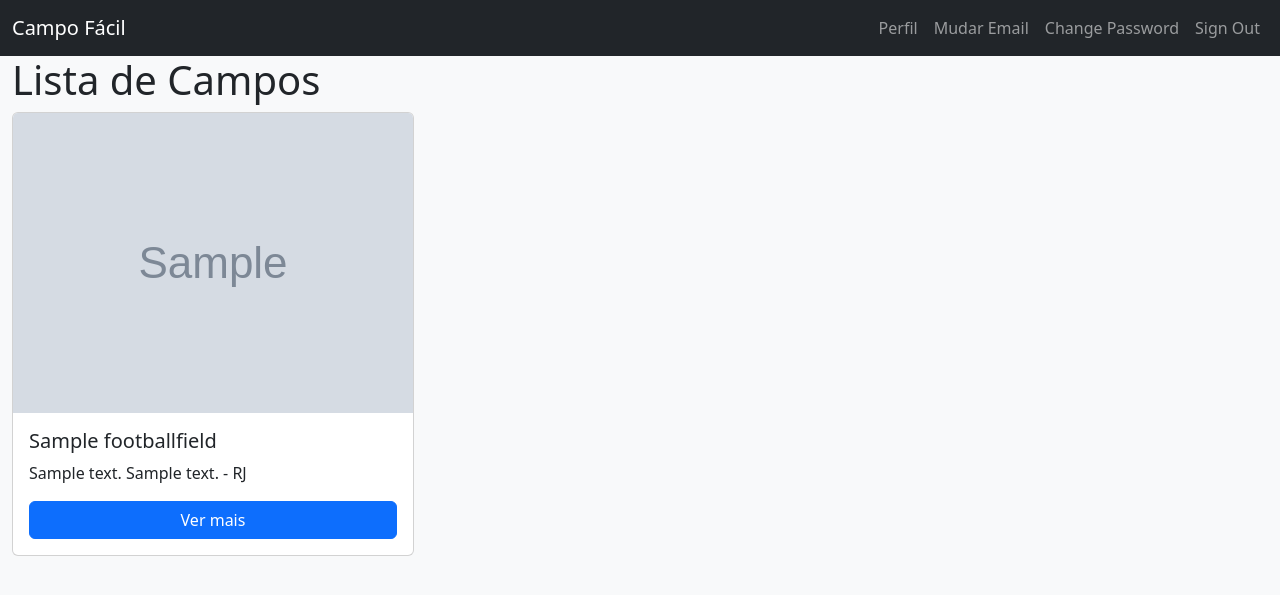
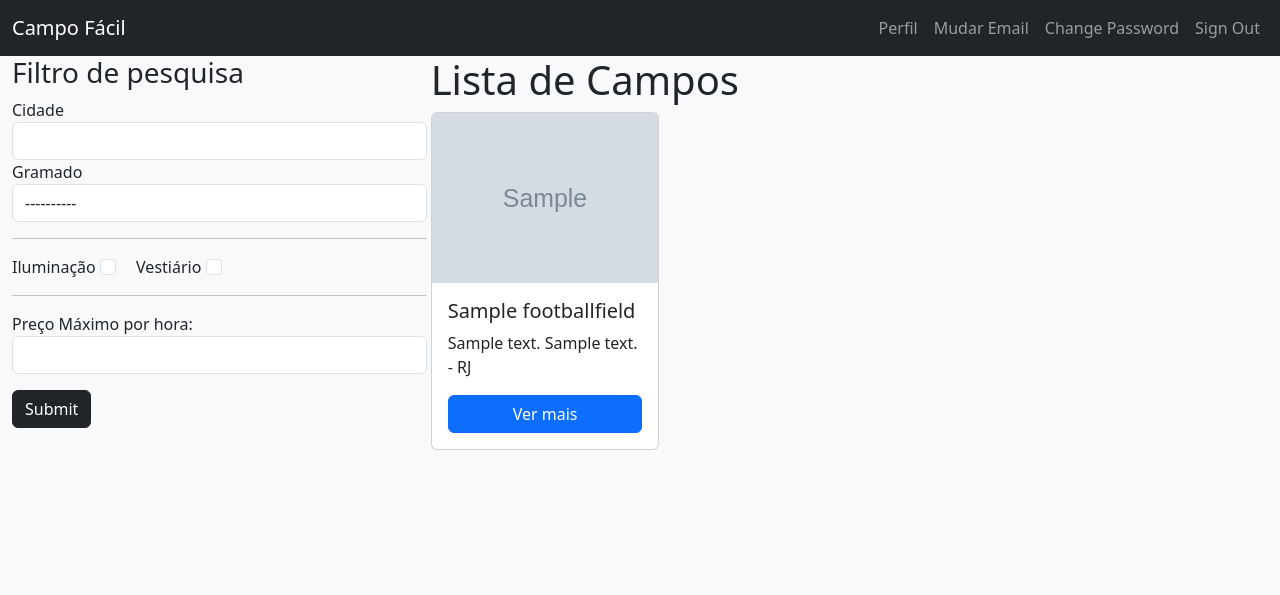
Before and after one commit to kyoduke/django-campo-facil, a Django app: page /fields/ in a window 1280 px wide. Shown: the top 595 px of the page. Run offline with Django 5.2, Linux system fonts and the light colour scheme; a user stored in the database is signed in; tables that the repository leaves empty hold one stand-in row (values such as "Sample post"); grey boxes marked "Sample" are stand-in pictures; some libraries are stand-ins or nearby versions.

Commit message:
added field list page with advanced filter option

```diff
--- a/djangoapp/football_fields/forms.py
+++ b/djangoapp/football_fields/forms.py
@@ -35,3 +35,35 @@ AttachmentFormSet = forms.inlineformset_factory(
     extra = 3,
     can_delete=True
 )
+
+
+class FootballFieldFilterForm(forms.Form):
+    """
+
+    """
+
+    # adds an empty choice as default
+    grass_choices = [('', '----------')] + FootballField.GRASS_CHOICES.copy()
+
+    labels = {
+        'city': 'Cidade',
+        'grass_type': 'Tipo de Grama',
+        'has_field_lighting': 'Iluminação Noturna',
+        'has_changing_room': 'Vestiário',
+        'max_hour_price': 'Preço máximo por hora'
+    }
+
+    city = forms.CharField(required=False, label=labels['city'])
+    grass_type = forms.ChoiceField(choices=grass_choices, required=False, label=labels['grass_type'])
+    has_field_lighting = forms.BooleanField(required=False, label=labels['has_field_lighting'])
+    has_changing_room = forms.BooleanField(required=False, label=labels['has_changing_room'])
+    max_hour_price = forms.IntegerField(min_value=0, required=False, label=labels['max_hour_price'])
+
+
+    def __init__(self, *args, **kwargs):
+        super(FootballFieldFilterForm, self).__init__(*args, **kwargs)
+        for visible in self.visible_fields():
+            if isinstance(visible.field.widget, forms.CheckboxInput):
+                visible.field.widget.attrs['class'] = 'form-check-input'
+            else:
+                visible.field.widget.attrs['class'] = 'form-control'
--- a/djangoapp/football_fields/templates/football_fields/list_football_fields.html
+++ b/djangoapp/football_fields/templates/football_fields/list_football_fields.html
@@ -3,9 +3,39 @@
   Campo Fácil :: Campos
 {% endblock %}
 {% block content %}
-  <div class="container-fluid">
-    <h1>Lista de Campos</h1>
+  <div class="container-fluid d-flex flex-column flex-md-row">
+    <div class="col-12 col-md-4 pe-md-1">
+      <h3>Filtro de pesquisa</h3>
+      <form class="" action="{% url 'football_field_list' %}" method="get">
+        {% csrf_token %}
+        <div class="form-group">
+          <label class="" for="city">Cidade</label>
+          {{ form.city }}
+        </div>
+        <div class="form-group">
+          <label class="" for="grass_type">Gramado</label>
+          {{ form.grass_type }}
+        </div>
+        <hr>
+        <div class="form-check-inline">
+          <label class="form-check-label" for="has_field_lighting">Iluminação</label>
+          {{ form.has_field_lighting }}
+        </div>
+        <div class="form-check-inline">
+          <label class="form-check-label" for="has_changing_room">Vestiário</label>
+          {{ form.has_changing_room }}
+        </div>
+        <hr>
+        <div class="form-group">
+          <label class"" for="max_hour_price">Preço Máximo por hora: </label>
+          {{ form.max_hour_price }}
+        </div>
+        <button class="mt-3 btn btn-dark ">Submit</button>
+      </form>
+    </div>
+
     <div class="row">
+      <h1>Lista de Campos</h1>
       {% for field in fields %}
         <div class="col-md-4 col-sm-6 d-flex align-items-stretch mb-4">
           <div class="card">
--- a/djangoapp/football_fields/views.py
+++ b/djangoapp/football_fields/views.py
@@ -1,10 +1,12 @@
 from django.shortcuts import render, redirect
-from .forms import FootballFieldForm, AddressForm, AttachmentFormSet
+from .forms import FootballFieldForm, AddressForm, AttachmentFormSet, FootballFieldFilterForm
 from django.http import HttpRequest
 from django.contrib import messages
 from .models import FootballField, Address
+from django.contrib.auth.decorators import login_required
 
 # Create your views here.
+@login_required(redirect_field_name='account_login')
 def create_football_field(request: HttpRequest):
     if request.method == 'POST':
         field_form = FootballFieldForm(request.POST)
@@ -38,7 +40,26 @@ def create_football_field(request: HttpRequest):
         })
 
 
+
+@login_required(redirect_field_name='account_login')
 def football_field_list(request: HttpRequest):
+    form = FootballFieldFilterForm(request.GET or None)
     fields = FootballField.objects.all()
-    one_field_for_testing = fields[0]
-    return render(request, template_name='football_fields/list_football_fields.html', context={'fields': fields})
+
+    if form.is_valid():
+        if form.cleaned_data['city']:
+            fields = fields.filter(address__city__icontains=form.cleaned_data['city'])
+        if form.cleaned_data['grass_type']:
+            fields = fields.filter(grass_type=form.cleaned_data['grass_type'])
+        if form.cleaned_data['has_field_lighting']:
+            fields = fields.filter(has_field_lighting=form.cleaned_data['has_field_lighting'])
+        if form.cleaned_data['has_changing_room']:
+            fields = fields.filter(has_changing_room=form.cleaned_data['has_changing_room'])
+        if form.cleaned_data['max_hour_price']:
+            fields = fields.filter(hour_price__lte=form.cleaned_data['max_hour_price'])
+
+    context = {
+        'form': form,
+        'fields': fields
+    }
+    return render(request, template_name='football_fields/list_football_fields.html', context=context)
```
